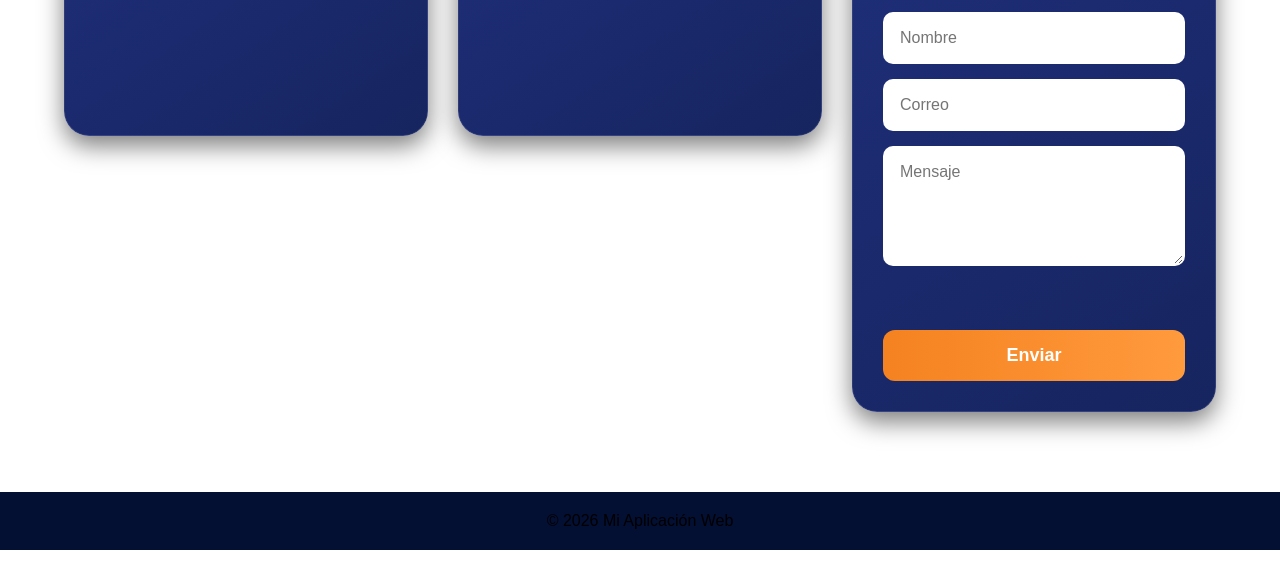
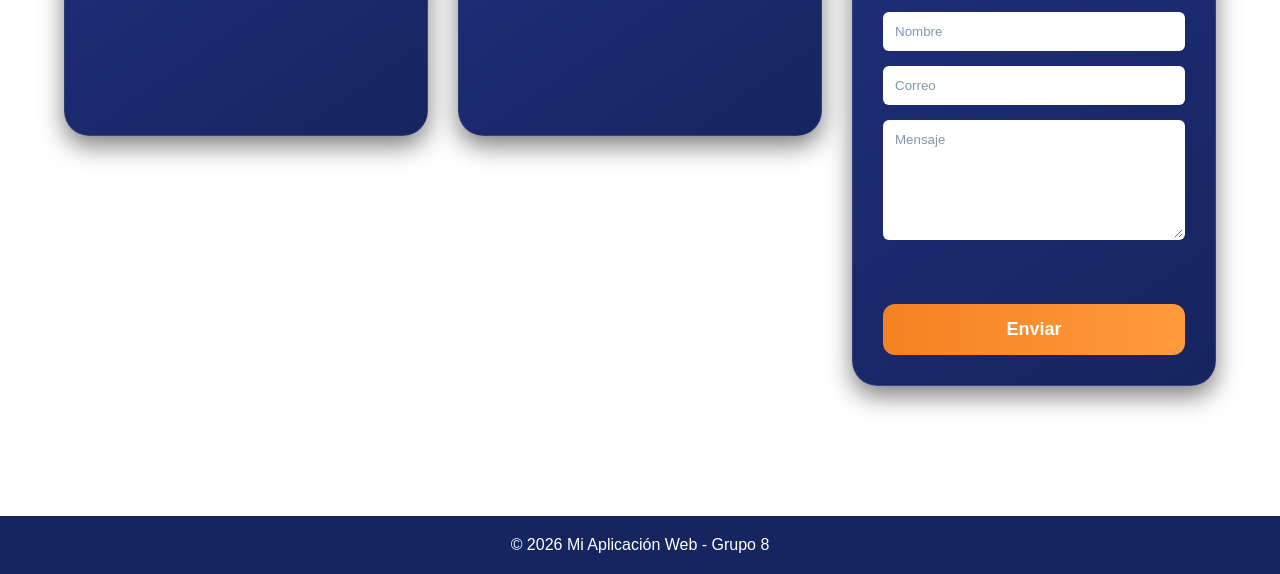
Before and after one commit to yoelcruz039-crypto/isw306-proyecto, a plain HTML site: page index.html in a window 1280 px wide. Shown: the part 341-915 px from the top of the page. Before the commit the page ends 891 px from the top, so only its background shows below. Drawn offline with Linux system fonts and the light colour scheme.

Commit message:
fix: corregi el contraste de los placeholders en el formulario

```diff
--- a/estilos.css
+++ b/estilos.css
@@ -87,13 +87,19 @@ form{
     max-width:500px;
 }
 
-input,
-textarea{
-    padding:15px;
-    border:none;
-    border-radius:10px;
-    font-size:16px;
+input, textarea {
+    background-color: #ffffff;
+    color: #16245f;
+    border: 2px solid transparent;
+    transition: border 0.3s ease;
+    padding: 10px;
+    border-radius: 6px;
 }
+
+input::placeholder, textarea::placeholder {
+    color: rgba(7, 45, 91, 0.5);
+}
+
 
 textarea{
     height:120px;
@@ -117,10 +123,11 @@ button:hover{
 
 /* footer */
 footer{
-    background:#041033;
+    background:#16245f;
+    color: #fff;
     text-align:center;
     padding:20px;
-    margin-top:40px;
+    margin-top:90px;
 }/* responsive */
 
 @media(max-width:768px){
--- a/index.html
+++ b/index.html
@@ -39,7 +39,7 @@
         <section id="contacto" class="card formulario">
             <h2>Formulario de Contacto</h2>
 
-            <!-- Le agregamos un ID al formulario -->
+
             <form id="formContacto" novalidate>
                 <input type="text" id="nombre" placeholder="Nombre">
                 <input type="text" id="correo" placeholder="Correo">
@@ -55,7 +55,7 @@
 
     <!-- FOOTER -->
     <footer>
-        <p>© 2026 Mi Aplicación Web</p>
+        <p>© 2026 Mi Aplicación Web - Grupo 8</p>
     </footer>
 
     <script src="app.js"></script>
```
